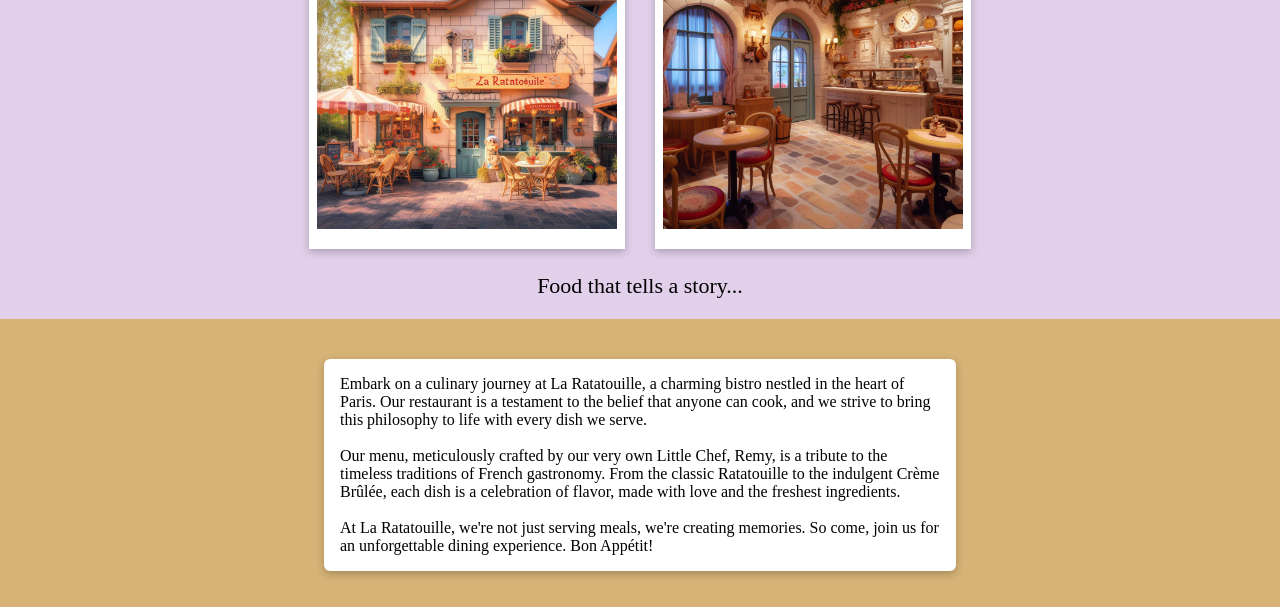
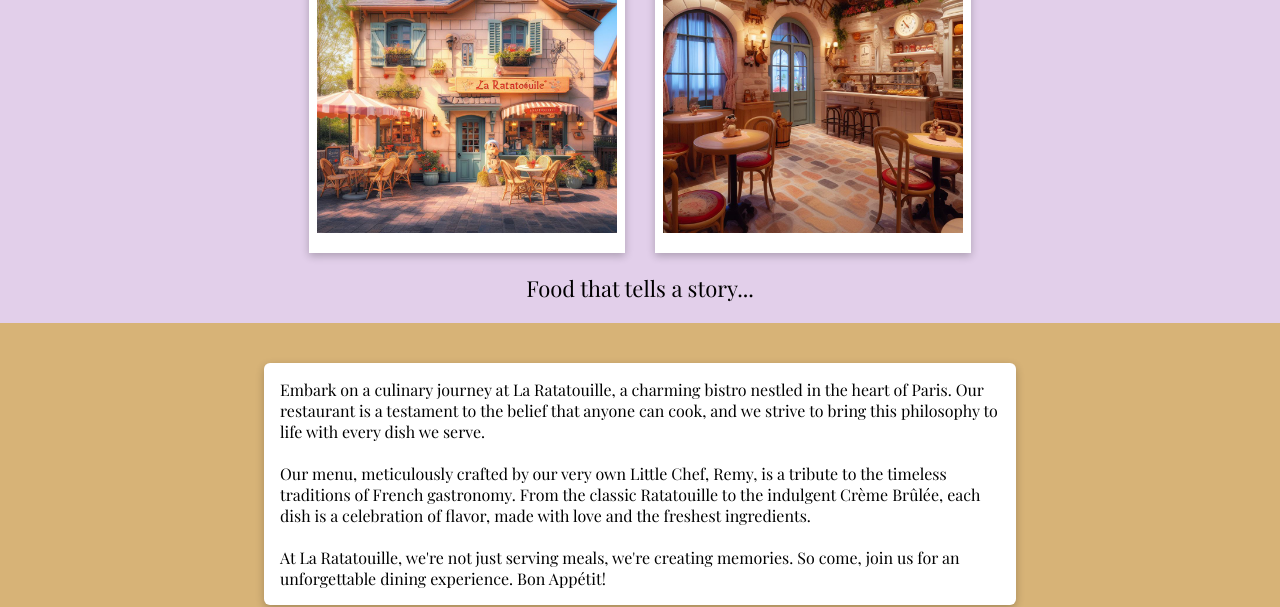
Before and after one commit to Gulcan00/restaurant-page, a website built with webpack: page src/template.html in a window 1280 px wide. Shown: the part 197-804 px from the top of the page. Built offline with nearby package versions, Linux system fonts and the light colour scheme.

Commit message:
Add Google Fonts to template.html

```diff
--- a/src/template.html
+++ b/src/template.html
@@ -4,6 +4,8 @@
     <meta charset="UTF-8">
     <meta name="viewport" content="width=device-width, initial-scale=1.0">
     <title>La Ratatouille</title>
+    <link rel="stylesheet" href="https://fonts.googleapis.com/css?family=Dancing+Script">
+    <link rel="stylesheet" href="https://fonts.googleapis.com/css?family=Playfair+Display">
 </head>
 <body>
     <div id="content"></div>
```
